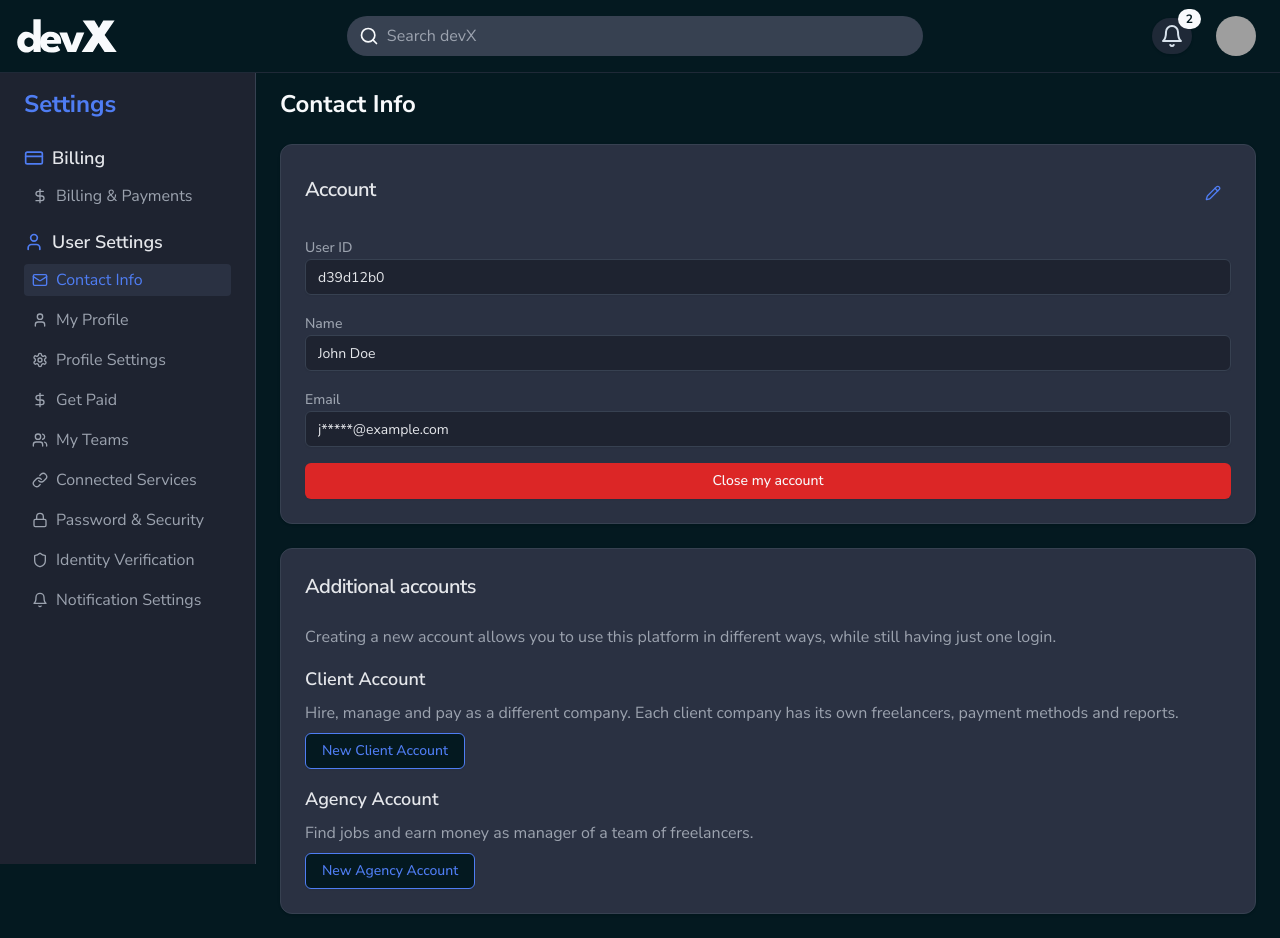
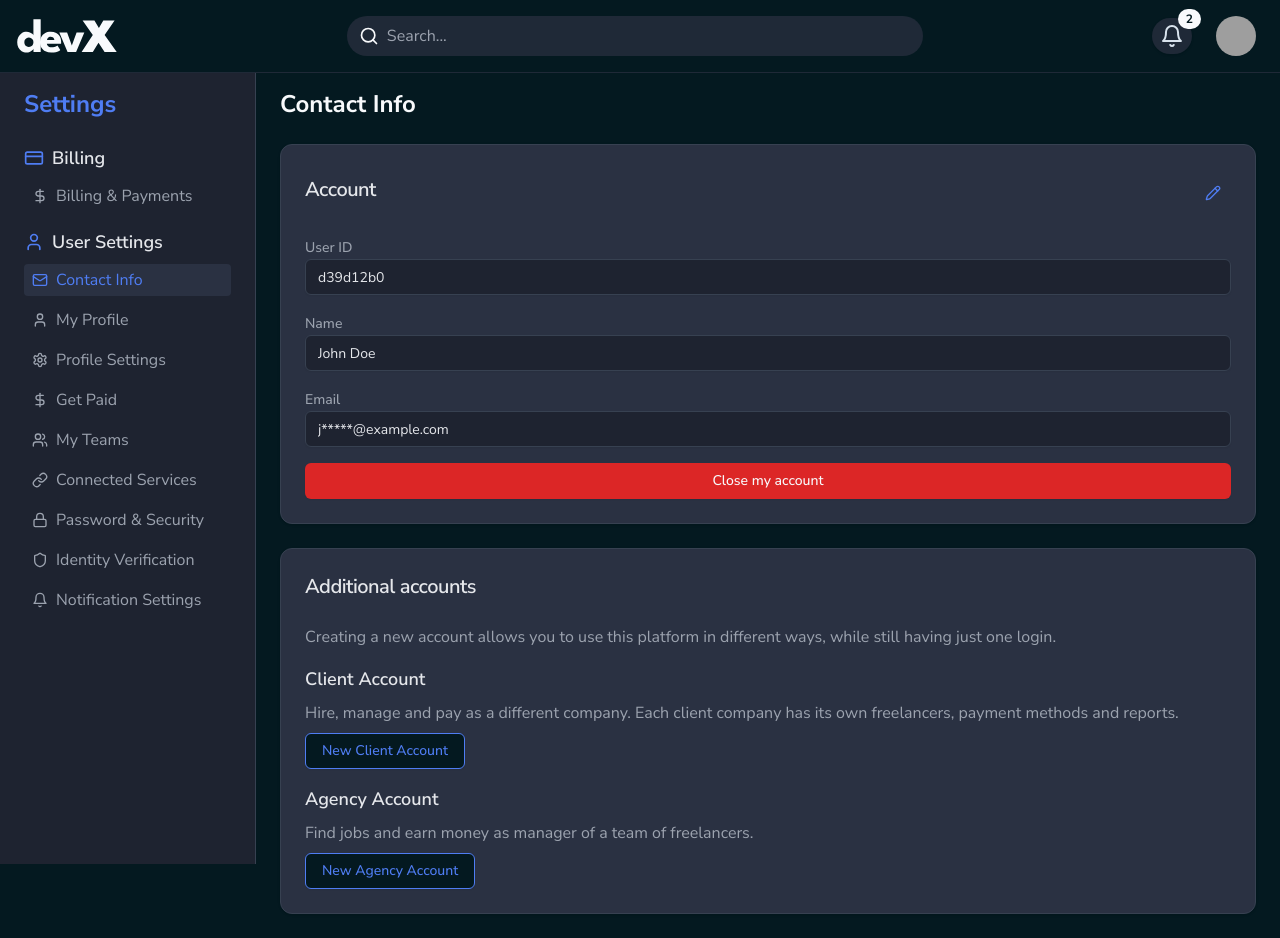
Before and after one commit to muneebhashone/devx-platform, a Next.js app: page /settings in a window 1280 px wide. Built offline with nearby package versions, Linux system fonts and the light colour scheme; grey boxes are pictures that could not be loaded.

Commit message:
fix search-box color

```diff
--- a/src/components/LandingPageFeed/Header.tsx
+++ b/src/components/LandingPageFeed/Header.tsx
@@ -31,16 +31,13 @@ const Header: React.FC<HeaderProps> = ({
           <div className="relative w-full">
             <input
               type="text"
-              placeholder="Search devX"
-              className="w-full bg-gray-700 text-white rounded-full py-2 px-4 pl-10 focus:outline-none focus:ring-2 focus:ring-secondary"
+              placeholder="Search..."
+              className="w-full bg-secondary text-white rounded-full py-2 px-4 pl-10 focus:outline-none focus:ring-2 focus:ring-secondary"
             />
             <Search className="absolute left-3 top-2.5 h-5 w-5 text-white" />
           </div>
         </div>
         <div className="flex items-center space-x-4">
-
-
-
           <div className="hidden md:block">
             <AnimatedNotificationMenu />
           </div>
```
